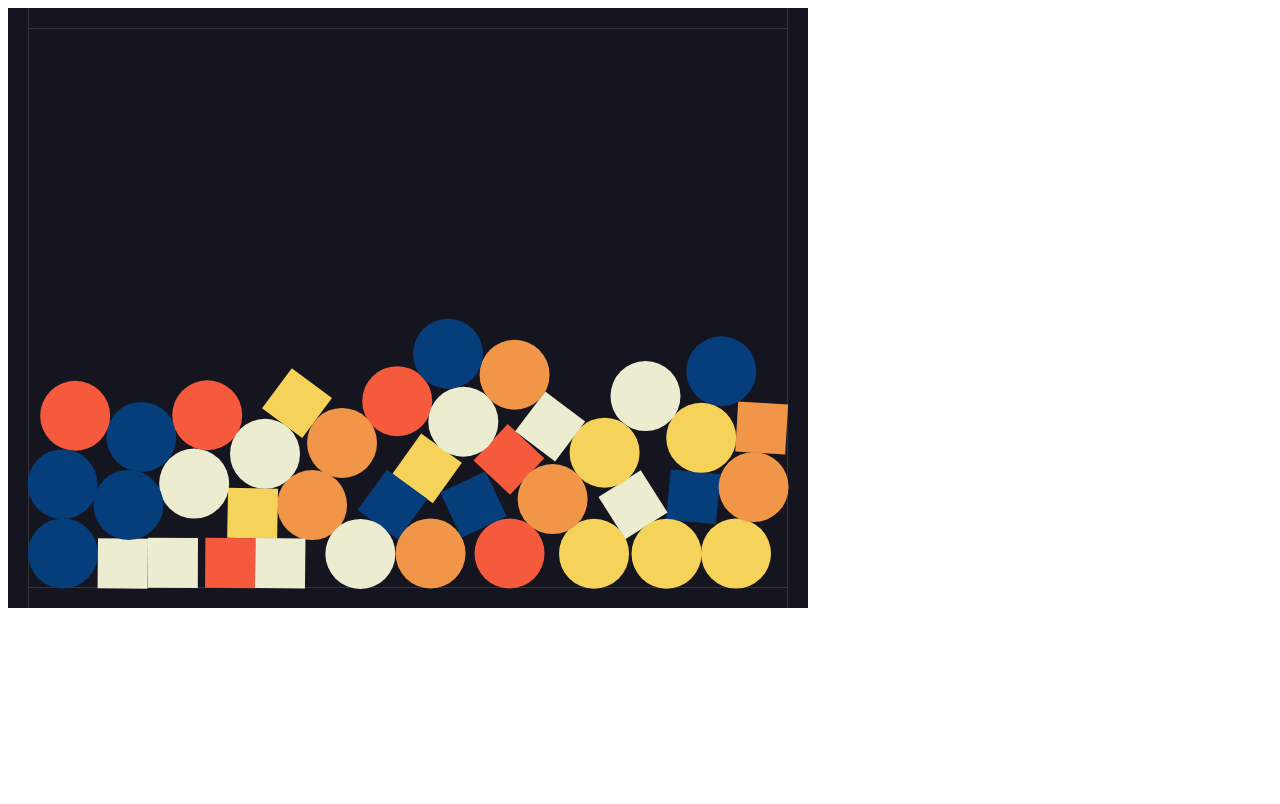
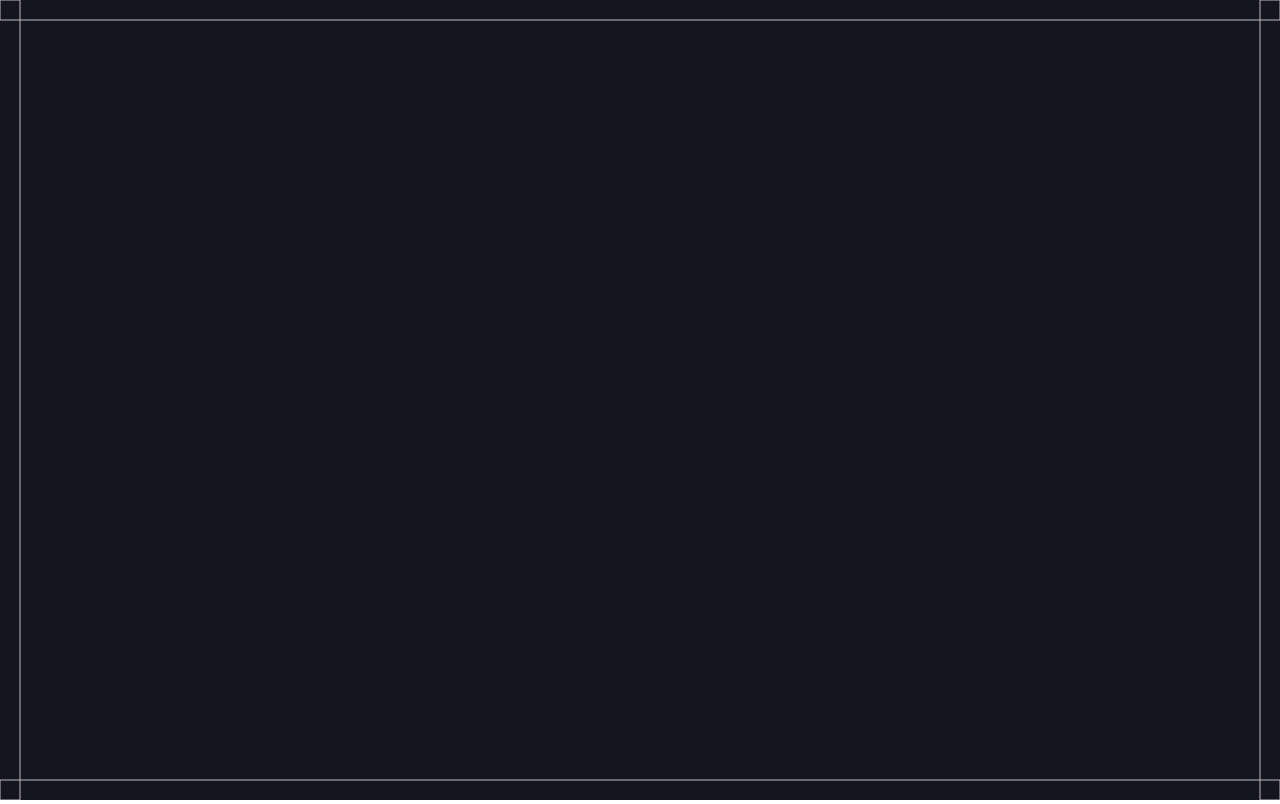
Before and after one commit to brnktt/Maze, a plain HTML site: page index.html in a window 1280 px wide. Drawn offline with nearby package versions, Linux system fonts and the light colour scheme.

Commit message:
Removed mouse events + random shapes for test, Created maze starter grid

```diff
--- a/index.html
+++ b/index.html
@@ -5,6 +5,7 @@
     <meta name="viewport" content="width=device-width, initial-scale=1.0" />
     <title>Maze Game</title>
     <script src="https://cdnjs.cloudflare.com/ajax/libs/matter-js/0.14.2/matter.min.js"></script>
+    <link rel="stylesheet" href="style.css" />
   </head>
   <body>
     <script src="index.js"></script>
--- a/index.js
+++ b/index.js
@@ -1,15 +1,8 @@
-const {
-  Engine,
-  Render,
-  Runner,
-  World,
-  Bodies,
-  MouseConstraint,
-  Mouse
-} = Matter;
+const { Engine, Render, Runner, World, Bodies } = Matter;
 
-const width = 800;
-const height = 600;
+const cells = 5;
+const width = window.innerWidth;
+const height = window.innerHeight;
 
 const engine = Engine.create();
 const { world } = engine;
@@ -17,7 +10,7 @@ const render = Render.create({
   element: document.body,
   engine: engine,
   options: {
-    wireframes: false,
+    wireframes: true,
     width: width,
     height: height
   }
@@ -25,33 +18,27 @@ const render = Render.create({
 Render.run(render);
 Runner.run(Runner.create(), engine);
 
-World.add(
-  world,
-  MouseConstraint.create(engine, {
-    mouse: Mouse.create(render.canvas)
-  })
-);
-
 // Walls
 const walls = [
-  Bodies.rectangle(400, 0, 800, 40, { isStatic: true }), //top
-  Bodies.rectangle(400, 600, 800, 40, { isStatic: true }), //bottom
-  Bodies.rectangle(0, 300, 40, 600, { isStatic: true }), //left
-  Bodies.rectangle(800, 300, 40, 600, { isStatic: true }) //right
+  Bodies.rectangle(width / 2, 0, width, 40, { isStatic: true }), //top
+  Bodies.rectangle(width / 2, height, width, 40, { isStatic: true }), //bottom
+  Bodies.rectangle(0, height / 2, 40, height, { isStatic: true }), //left
+  Bodies.rectangle(width, height / 2, 40, height, { isStatic: true }) //right
 ];
 World.add(world, walls);
 
-// Random Shapes
-for (let i = 0; i < 40; i++) {
-  if (Math.random() > 0.5) {
-    World.add(
-      world,
-      Bodies.rectangle(Math.random() * width, Math.random() * height, 50, 50)
-    );
-  } else {
-    World.add(
-      world,
-      Bodies.circle(Math.random() * width, Math.random() * height, 35)
-    );
-  }
-}
+// Maze Generation
+
+const grid = Array(cells) // rows
+  .fill(null)
+  .map(() => Array(cells).fill(false)); // columns
+
+const verticals = Array(cells) // rows
+  .fill(null)
+  .map(() => Array(cells - 1).fill(false)); // columns
+
+const horizontals = Array(cells - 1) // rows
+  .fill(null)
+  .map(() => Array(cells).fill(false)); // column
+
+console.log(grid, verticals, horizontals);
--- /dev/null
+++ b/style.css
@@ -0,0 +1,5 @@
+html,
+body {
+  margin: 0;
+  padding: 0;
+}
```
